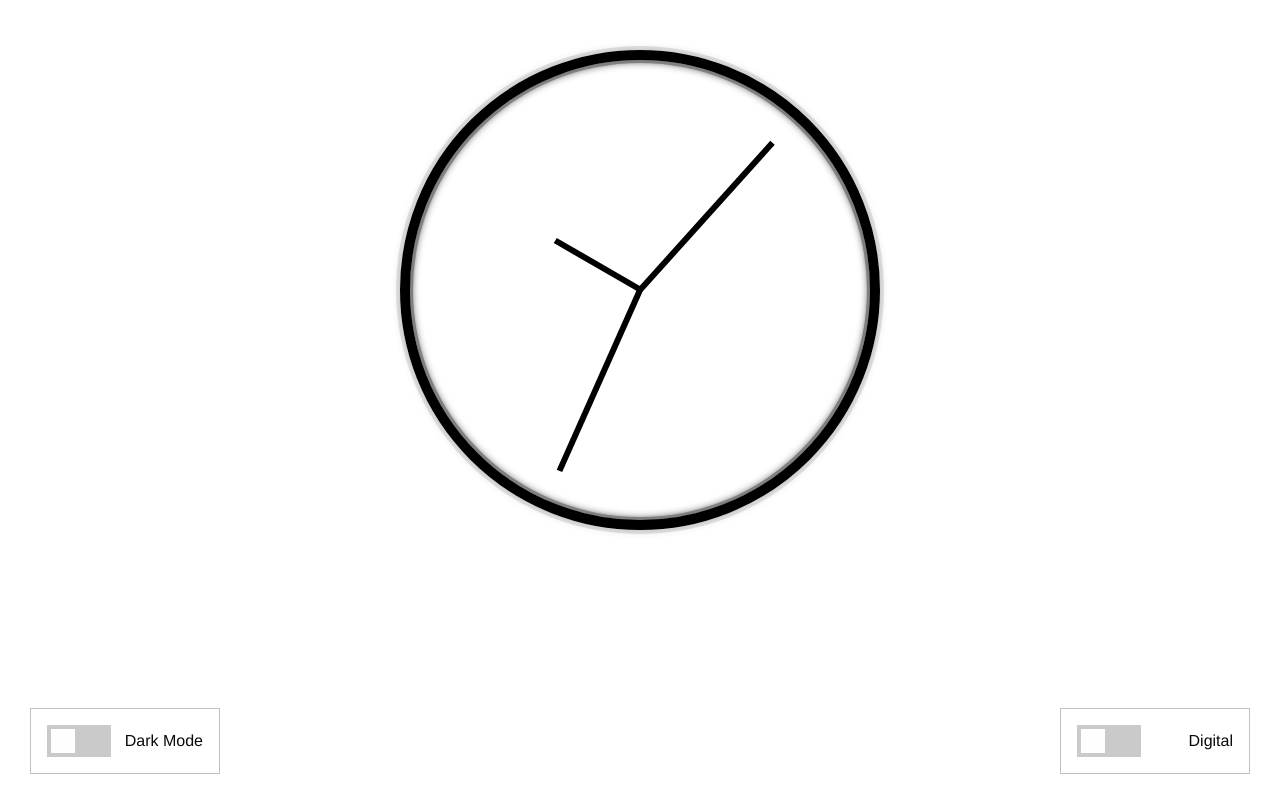
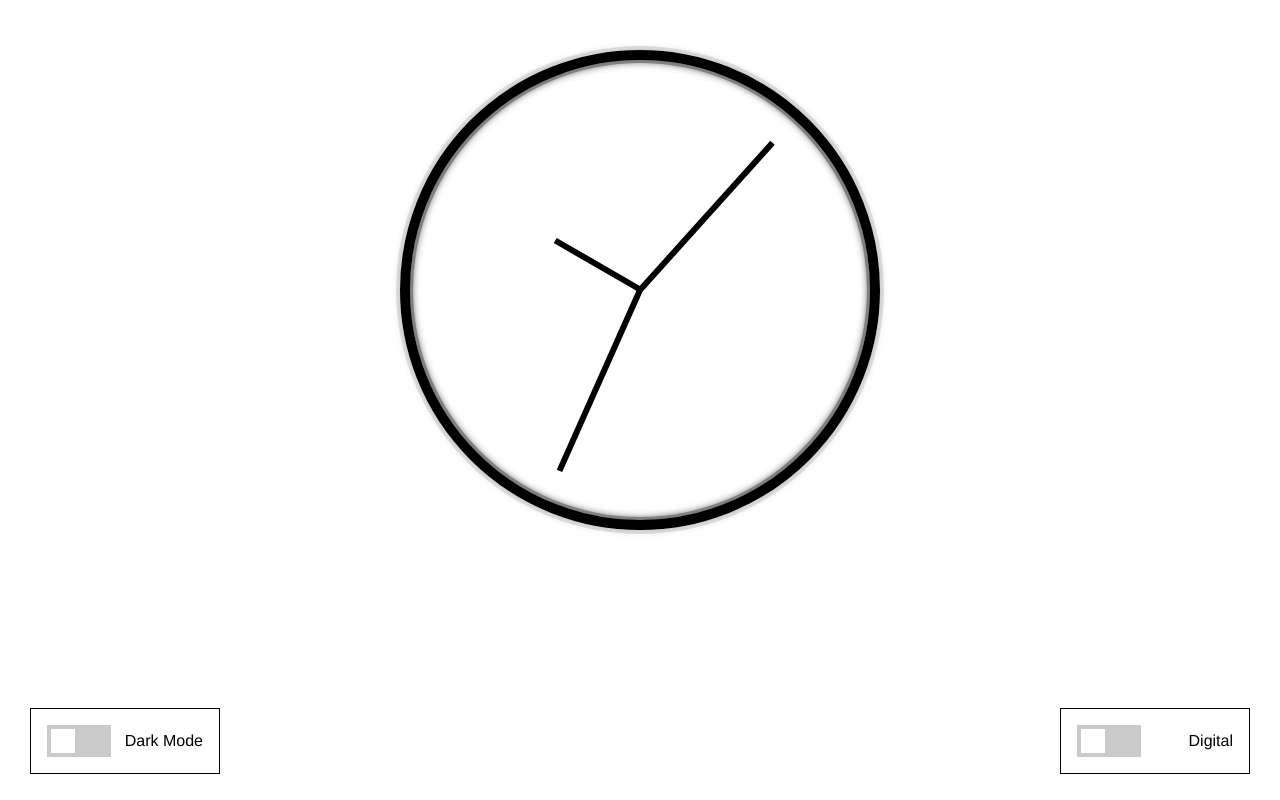
Before and after one commit to kylest0kes/clock, a plain HTML site: page index.html in a window 1280 px wide. Drawn offline with nearby package versions, Linux system fonts and the light colour scheme.

Commit message:
added style variables to toggle changes on the atual toggles

```diff
--- a/script.js
+++ b/script.js
@@ -1,15 +1,19 @@
+// CLOCK FUNCTIONALITY
 const hourHand = document.querySelector('.hour-hand');
 const minuteHand = document.querySelector('.min-hand');
 const secondHand = document.querySelector('.second-hand');
 
 function setDate() {
     const now = new Date();
+
     const hour = now.getHours();
     const minutes = now.getMinutes();
     const seconds = now.getSeconds();
+
     const hourDegrees = ((hour / 12) * 360) + 90;
     const minutesDegrees = ((minutes / 60) * 360) + 90;
     const secondsDegrees = ((seconds / 60) * 360) + 90;
+
     hourHand.style.transform = `rotate(${hourDegrees}deg)`;
     minuteHand.style.transform = `rotate(${minutesDegrees}deg)`;
     secondHand.style.transform = `rotate(${secondsDegrees}deg)`;
--- a/style.css
+++ b/style.css
@@ -60,6 +60,9 @@ body.dark {
 
 /* TOGGLE BOXES */
 .toggle-box {
+    background-color: var(--background-color);
+    color: var(--hand-color);
+    border-color: var(--hand-color);
     position: absolute;
     bottom: 10px;
     left: 30px;
@@ -67,6 +70,9 @@ body.dark {
 }
 
 .toggle-box-2 {
+    background-color: var(--background-color);
+    color: var(--hand-color);
+    border-color: var(--hand-color);
     position: absolute;
     bottom: 10px;
     right: 30px;
```
